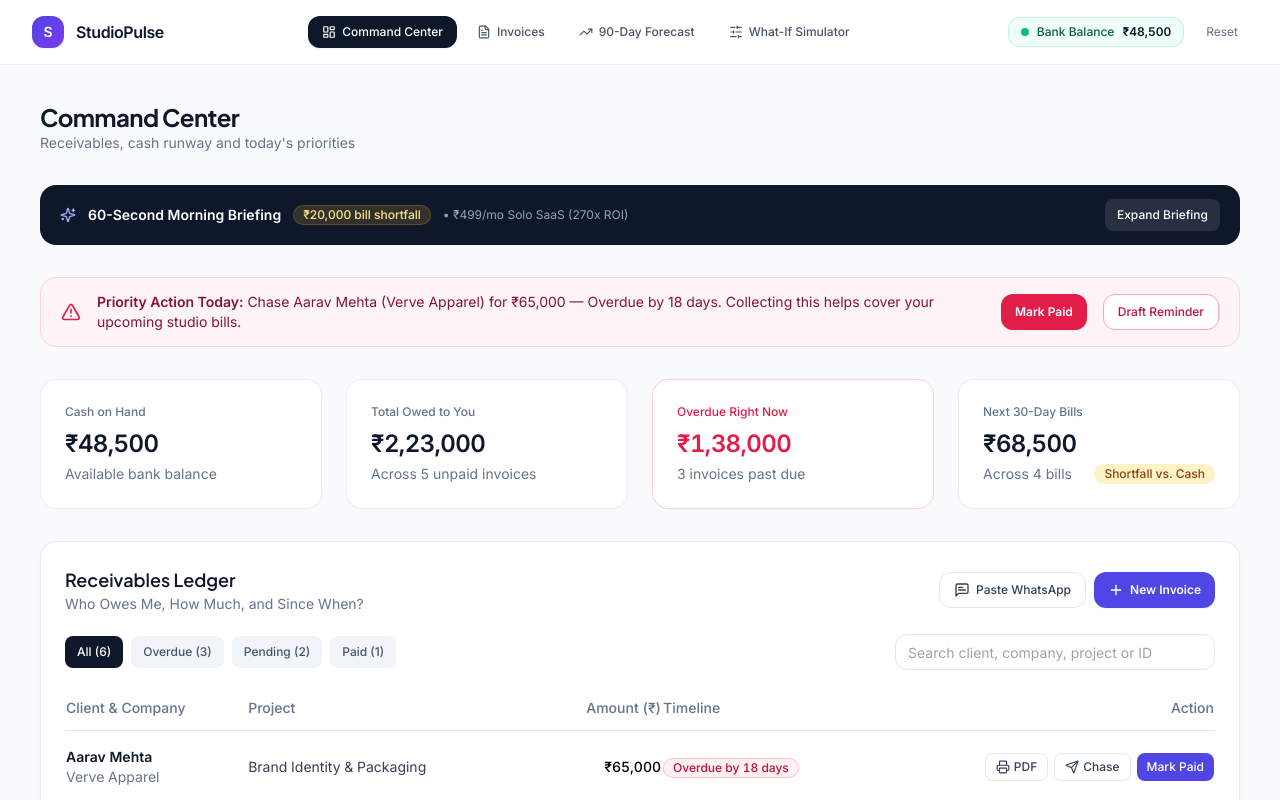
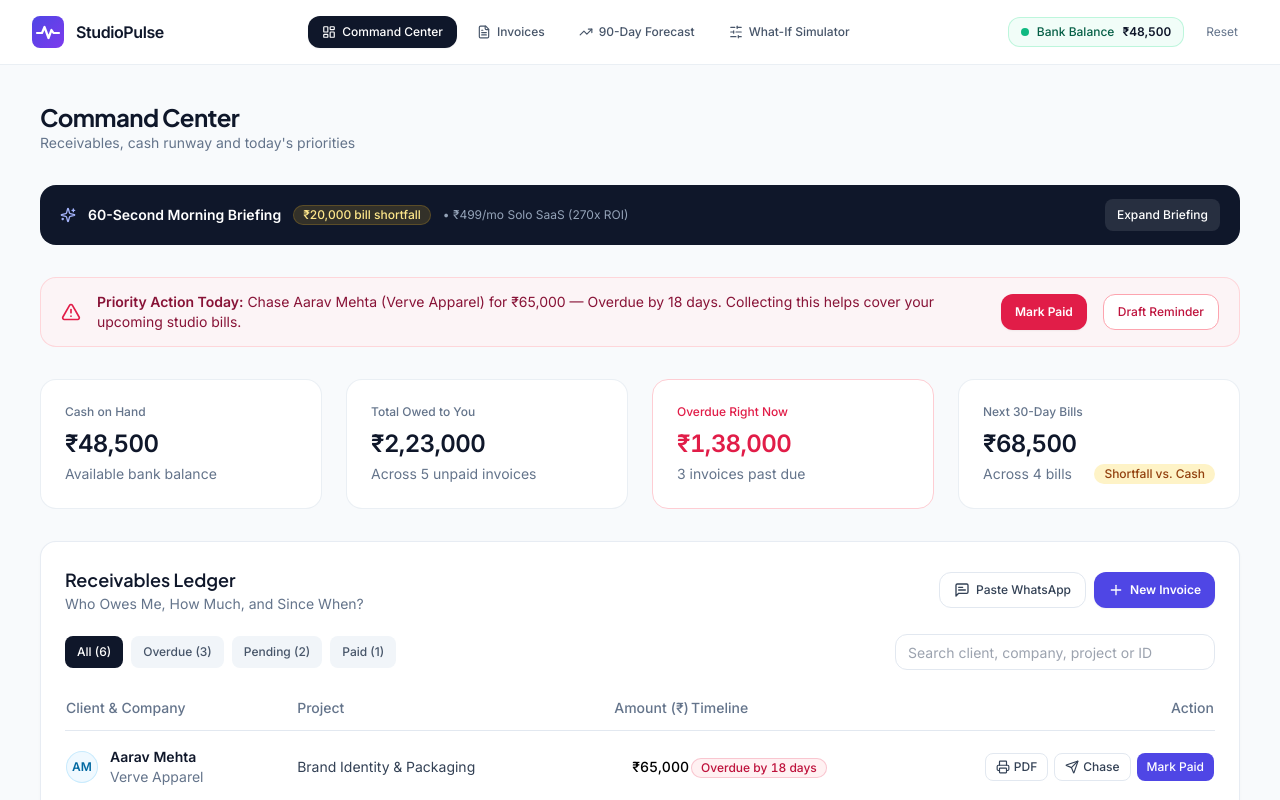
Before and after one commit to likith-creator/studiopulse-hackathon, a React (Vite) app: page / in a window 1280 px wide. Shown: the top 800 px of the page. Built offline with nearby package versions, Linux system fonts and the light colour scheme.

Commit message:
Final Release: StudioPulse v2.1 - Inline SVG branding, avatars & UI polish

```diff
--- a/src/App.jsx
+++ b/src/App.jsx
@@ -92,7 +92,16 @@ export default function App() {
       <header className="sticky top-0 z-30 border-b border-slate-200/70 bg-white/95 backdrop-blur">
         <div className="mx-auto flex h-16 max-w-7xl items-center justify-between gap-6 px-4 sm:px-6 lg:px-8">
           <div className="flex shrink-0 items-center gap-3">
-            <div className="flex h-8 w-8 items-center justify-center rounded-xl bg-gradient-to-br from-indigo-600 to-violet-600 text-sm font-bold text-white shadow-sm">S</div>
+            <svg width="32" height="32" viewBox="0 0 32 32" className="shrink-0" aria-hidden="true">
+              <defs>
+                <linearGradient id="sp-logo-grad" x1="0" y1="0" x2="32" y2="32" gradientUnits="userSpaceOnUse">
+                  <stop offset="0" stopColor="#4f46e5" />
+                  <stop offset="1" stopColor="#7c3aed" />
+                </linearGradient>
+              </defs>
+              <rect width="32" height="32" rx="8" fill="url(#sp-logo-grad)" />
+              <path d="M5 17h5l2.5-6 4 11 3-8 2 3h5.5" fill="none" stroke="#ffffff" strokeWidth="2.2" strokeLinecap="round" strokeLinejoin="round" />
+            </svg>
             <span className="text-base font-bold tracking-tight text-slate-900">StudioPulse</span>
           </div>
           <nav className="flex items-center gap-1.5">
--- a/src/components/ClientCheckoutModal.jsx
+++ b/src/components/ClientCheckoutModal.jsx
@@ -4,6 +4,8 @@ import { useStore } from '../store.jsx';
 import { formatINR } from '../utils/format.js';
 
 const APPS = ['GPay', 'PhonePe', 'Paytm', 'BHIM UPI'];
+
+const APP_DOT = { GPay: 'bg-blue-500', PhonePe: 'bg-violet-600', Paytm: 'bg-sky-500', 'BHIM UPI': 'bg-orange-500' };
 
 export default function ClientCheckoutModal({ invoice, onClose, onFinish }) {
   const { dispatch } = useStore();
@@ -77,12 +79,13 @@ export default function ClientCheckoutModal({ invoice, onClose, onFinish }) {
                     role="radio"
                     aria-checked={selectedApp === app}
                     onClick={() => setSelectedApp(app)}
-                    className={`rounded-full border px-3 py-1.5 text-sm font-medium ${
+                    className={`inline-flex items-center gap-2 rounded-full border px-3 py-1.5 text-sm font-medium ${
                       selectedApp === app
                         ? 'border-slate-900 bg-slate-900 text-white'
                         : 'border-slate-300 text-slate-700 hover:bg-slate-50'
                     }`}
                   >
+                    <span aria-hidden="true" className={`h-2 w-2 rounded-full ${APP_DOT[app]}`} />
                     {app}
                   </button>
                 ))}
--- a/src/components/InvoicePrintModal.jsx
+++ b/src/components/InvoicePrintModal.jsx
@@ -87,7 +87,19 @@ export default function InvoicePrintModal({ invoice, onClose }) {
         <div id="printable-invoice" className="m-6 border border-slate-300 bg-white p-8 text-slate-900">
           <div className="flex justify-between gap-6">
             <div>
-              <p className="text-xl font-bold tracking-wide">ARJUN RAO DESIGN STUDIO</p>
+              <div className="flex items-center gap-2.5">
+                <svg width="24" height="24" viewBox="0 0 32 32" className="shrink-0" aria-hidden="true">
+                  <defs>
+                    <linearGradient id="sp-print-logo-grad" x1="0" y1="0" x2="32" y2="32" gradientUnits="userSpaceOnUse">
+                      <stop offset="0" stopColor="#4f46e5" />
+                      <stop offset="1" stopColor="#7c3aed" />
+                    </linearGradient>
+                  </defs>
+                  <rect width="32" height="32" rx="8" fill="url(#sp-print-logo-grad)" />
+                  <path d="M5 17h5l2.5-6 4 11 3-8 2 3h5.5" fill="none" stroke="#ffffff" strokeWidth="2.2" strokeLinecap="round" strokeLinejoin="round" />
+                </svg>
+                <p className="text-xl font-bold tracking-wide">ARJUN RAO DESIGN STUDIO</p>
+              </div>
               <p className="mt-1 text-xs text-slate-600">Indiranagar, Bengaluru • GSTIN: 29AABCA1234F1Z5 • arjun@studiorao.in</p>
             </div>
             <div className="text-right">
--- a/src/components/ReceivablesLedger.jsx
+++ b/src/components/ReceivablesLedger.jsx
@@ -11,6 +11,29 @@ const BADGE_CLASSES = {
   Overdue: 'bg-rose-50 text-rose-700 ring-rose-600/20',
   Pending: 'bg-amber-50 text-amber-700 ring-amber-600/20',
   Paid: 'bg-emerald-50 text-emerald-700 ring-emerald-600/20',
+}
+
+const AVATAR_PALETTES = [
+  'bg-indigo-50 text-indigo-700 ring-indigo-200/70',
+  'bg-emerald-50 text-emerald-700 ring-emerald-200/70',
+  'bg-amber-50 text-amber-700 ring-amber-200/70',
+  'bg-sky-50 text-sky-700 ring-sky-200/70',
+  'bg-violet-50 text-violet-700 ring-violet-200/70',
+]
+
+function initials(name) {
+  return name
+    .trim()
+    .split(/\s+/)
+    .slice(0, 2)
+    .map((word) => word.charAt(0).toUpperCase())
+    .join('')
+}
+
+function avatarPalette(name) {
+  let sum = 0
+  for (let i = 0; i < name.length; i += 1) sum += name.charCodeAt(i)
+  return AVATAR_PALETTES[sum % AVATAR_PALETTES.length]
 }
 
 export default function ReceivablesLedger({ onMarkPaid, onCreateInvoice, onOpenWhatsApp, onChase }) {
@@ -110,8 +133,17 @@ export default function ReceivablesLedger({ onMarkPaid, onCreateInvoice, onOpenW
             visible.map((inv) => (
               <tr key={inv.id} className="border-b last:border-0">
                 <td className="py-4">
-                  <p className="font-semibold text-slate-900">{inv.client}</p>
-                  <p className="text-slate-500 text-sm">{inv.company}</p>
+                  <div className="flex items-center gap-3">
+                    <div
+                      className={`flex h-8 w-8 shrink-0 items-center justify-center rounded-full text-xs font-semibold ring-1 ring-inset ${avatarPalette(inv.client)}`}
+                    >
+                      {initials(inv.client)}
+                    </div>
+                    <div>
+                      <p className="font-semibold text-slate-900">{inv.client}</p>
+                      <p className="text-slate-500 text-sm">{inv.company}</p>
+                    </div>
+                  </div>
                 </td>
                 <td className="py-4 text-slate-700">{inv.project}</td>
                 <td className="py-4 text-right font-medium tabular-nums">{formatINR(inv.amount)}</td>
```
